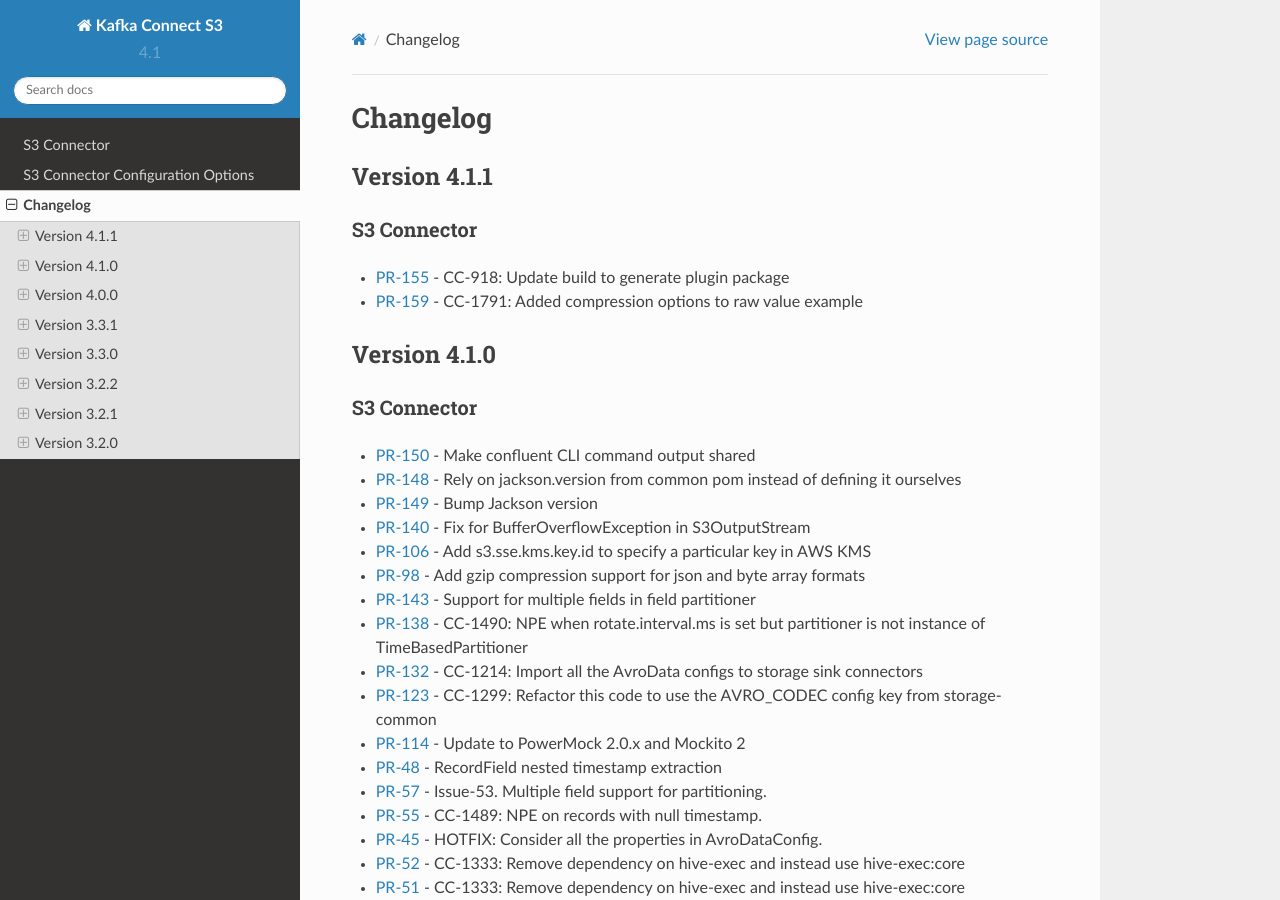
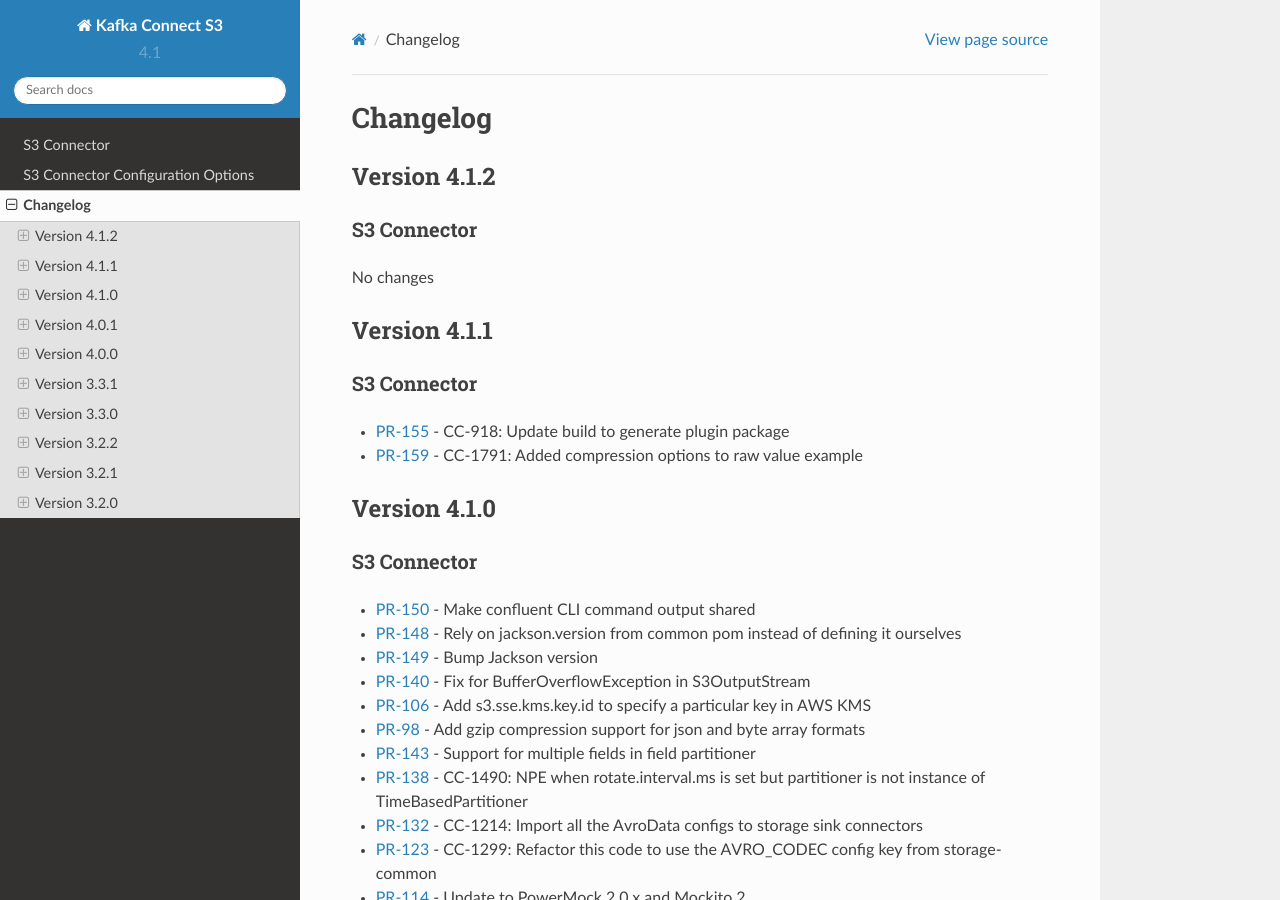
Before and after one commit to confluentinc/kafka-connect-storage-cloud, a Sphinx documentation site: the page built from kafka-connect-s3/docs/changelog.rst, in a window 1280 px wide and 900 px high. Built offline with Sphinx 7.4.7 and the Read the Docs theme 2.0.0, drawn with Linux system fonts in a browser that asks for light colours.

Commit message:
MINOR: v4.1.2 changelogs

```diff
--- a/kafka-connect-s3/docs/changelog.rst
+++ b/kafka-connect-s3/docs/changelog.rst
@@ -2,6 +2,14 @@
 
 Changelog
 =========
+
+Version 4.1.2
+-------------
+
+S3 Connector
+~~~~~~~~~~~~~~
+
+No changes
 
 Version 4.1.1
 -------------
@@ -39,6 +47,7 @@
 * `PR-46 <https://github.com/confluentinc/kafka-connect-storage-common/pull/46>`_ - CC-1299: Create AVRO_CODEC ConfigKey
 
 Version 4.0.1
+-------------
 
 S3 Connector
 ~~~~~~~~~~~~~~
```
